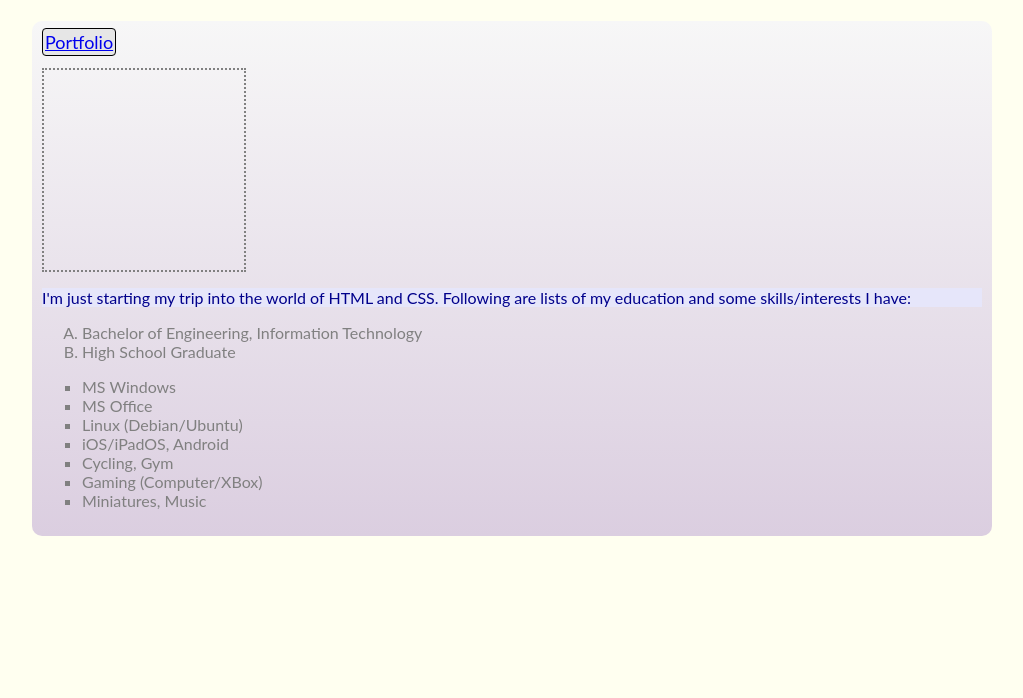
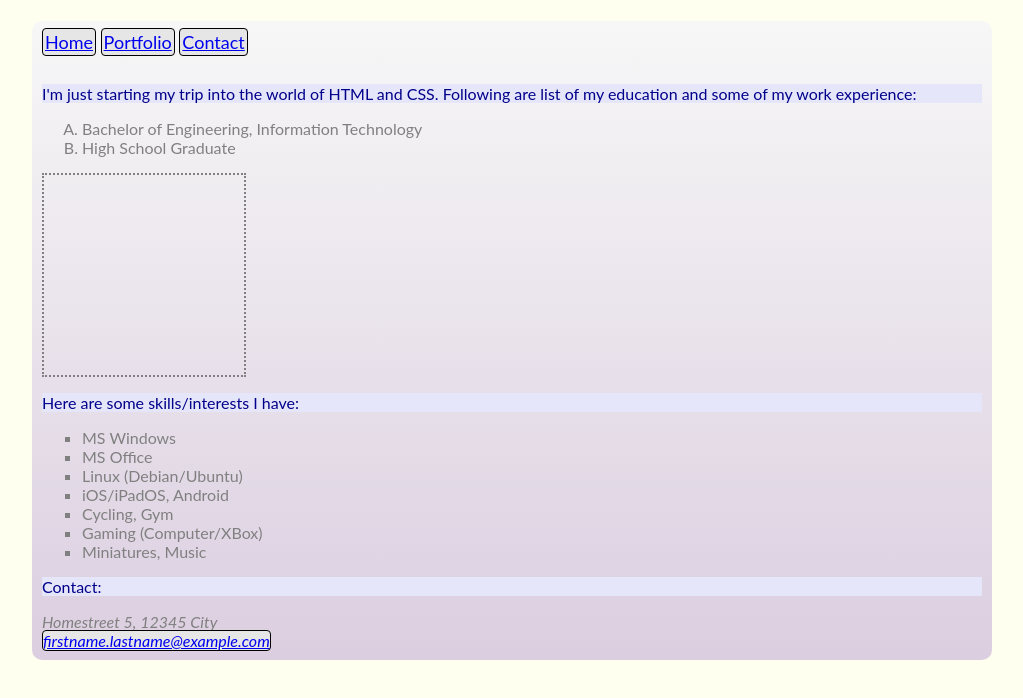
Before and after one commit to DIDDuck/didduck.github.io, a plain HTML site: page index.html in a window 1280 px wide. Shown: the part 68-766 px from the top of the page, without its empty margins (128-1151 px from the left). Drawn offline with Linux system fonts and the light colour scheme.

Commit message:
Add some new HTML elements

```diff
--- a/index.html
+++ b/index.html
@@ -8,16 +8,30 @@
 </head>
 
 <body>
+	<header>
 		<h1>Teemu L</h1>
+	</header>
 	<div class="page">
-		<nav><a class="nav-button" href="portfolio.html">Portfolio</a></nav>
-		<div class="profile-image"></div>
+		<nav>
+			<a class="nav-button" href="index.html">Home</a>
+			<a class="nav-button" href="portfolio.html">Portfolio</a>
+			<a class="nav-button" href="#contact">Contact</a>
+		</nav>
+
+		<section>
 			<p>I'm just starting my trip into the world of HTML and CSS. Following are
-			lists of my education and some skills/interests I have:</p>
+				list of my education and some of my work experience:</p>
+
+
 			<ol>
 				<li>Bachelor of Engineering, Information Technology</li>
 				<li>High School Graduate</li>
 			</ol>
+		</section>
+
+		<aside>
+			<div class="profile-image"></div>
+			<p>Here are some skills/interests I have:</p>
 			<ul>
 				<li>MS Windows</li>
 				<li>MS Office</li>
@@ -27,6 +41,14 @@
 				<li>Gaming (Computer/XBox)</li>
 				<li>Miniatures, Music</li>
 			</ul>
+		</aside>
+
+		<footer id="contact">
+			<p>Contact:</p>
+			<address>Homestreet 5, 12345 City<br />
+				<a href="mailto:firstname.lastname@example.com">firstname.lastname@example.com</a>
+			</address>
+		</footer>
 	</div>
 </body>
 
```
Also changed, not shown: portfolio.html (+17 -5 lines). Lines whose indentation alone changed are shown as unchanged.
